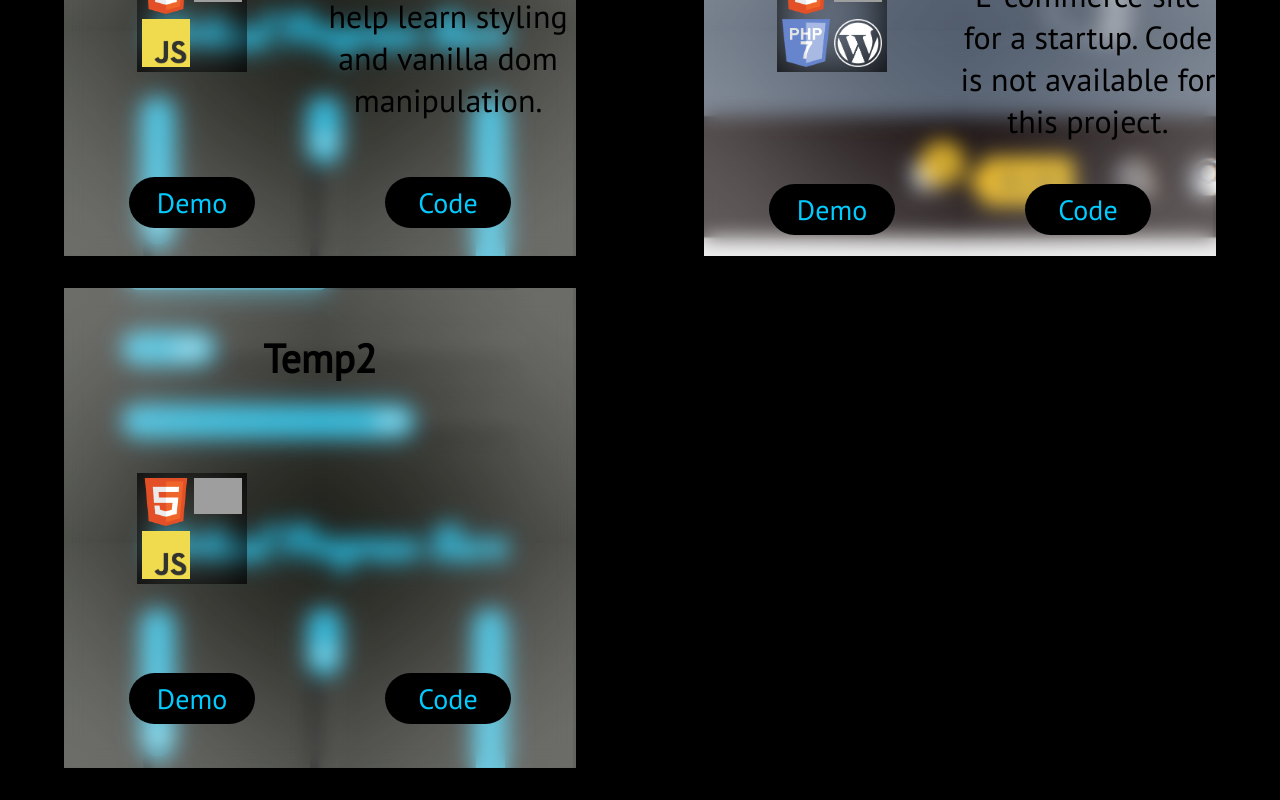
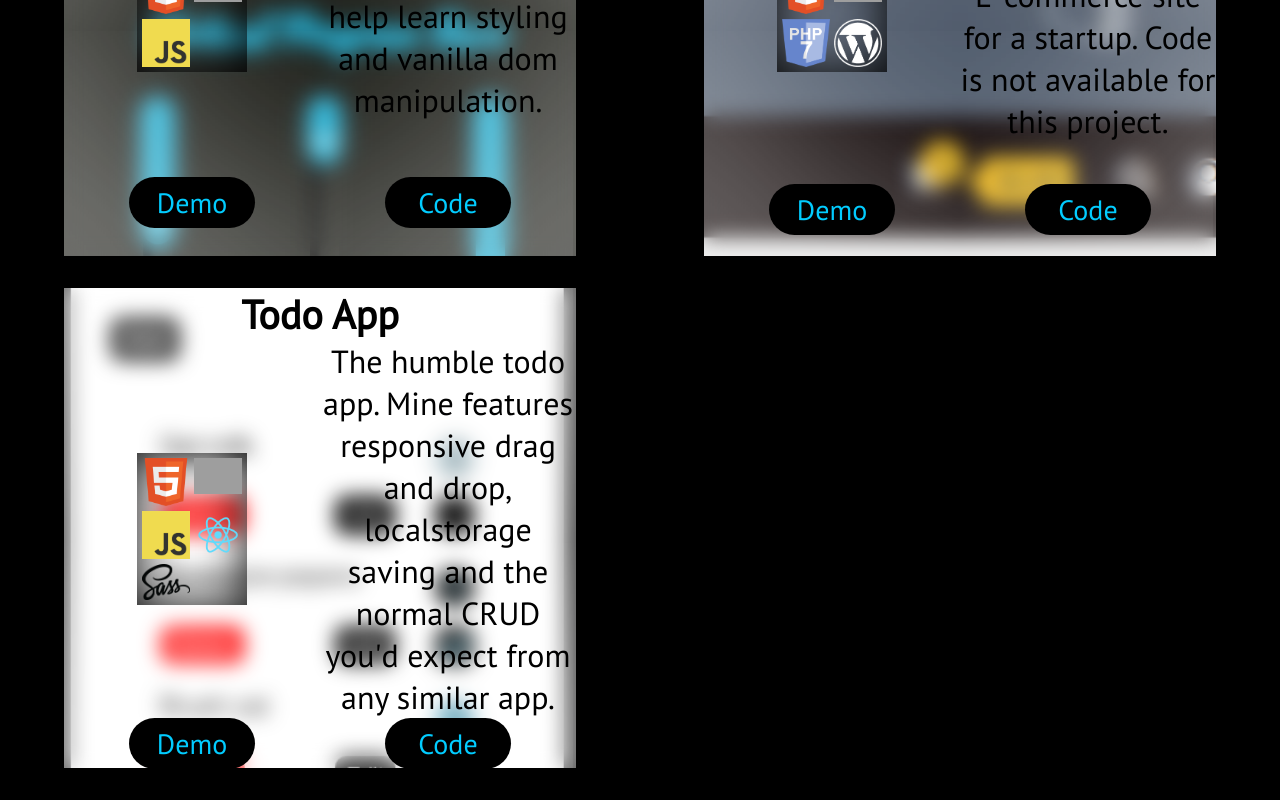
Before and after one commit to aaronrine/portfolio-v2, a React (Create React App) app: page / in a window 1280 px wide. Shown: the part 1366-2166 px from the top of the page. Built offline with nearby package versions, Linux system fonts and the light colour scheme; grey boxes are pictures that could not be loaded.

Commit message:
data(data): add todo project

```diff
--- a/src/data.js
+++ b/src/data.js
@@ -8,6 +8,7 @@ import wordpress from "./assets/badges/wordpress2.png";
 import python from "./assets/badges/python.webp";
 import glassHighlight from "./assets/site/blue-glass-highlight.jpg";
 import progressBar from "./assets/projects/progressBars.png";
+import todoApp from "./assets/projects/todo-app-better-phone.png"
 import propocket from "./assets/projects/propocket.png";
 import { faGithub, faLinkedin } from "@fortawesome/free-brands-svg-icons";
 import { faFileDownload } from "@fortawesome/free-solid-svg-icons";
@@ -70,10 +71,11 @@ export const projects = [
     code: "",
   },
   {
-    name: "Temp2",
-    tech: getBadges(["html", "css", "js"]),
-    image: progressBar,
-    demo: "http://www.google.com",
-    code: "#top",
+    name: "Todo App",
+    tech: getBadges(["html", "css", "js", 'react', 'sass']),
+    image: todoApp,
+    desc: 'The humble todo app. Mine features responsive drag and drop, localstorage saving and the normal CRUD you\'d expect from any similar app.',
+    demo: "https://aaron-demo-todo.rine.us/",
+    code: "https://github.com/aaronrine/todo-v2",
   },
 ];
```
Also changed, not shown: src/assets/projects/todo-app-better-phone.png (added).
